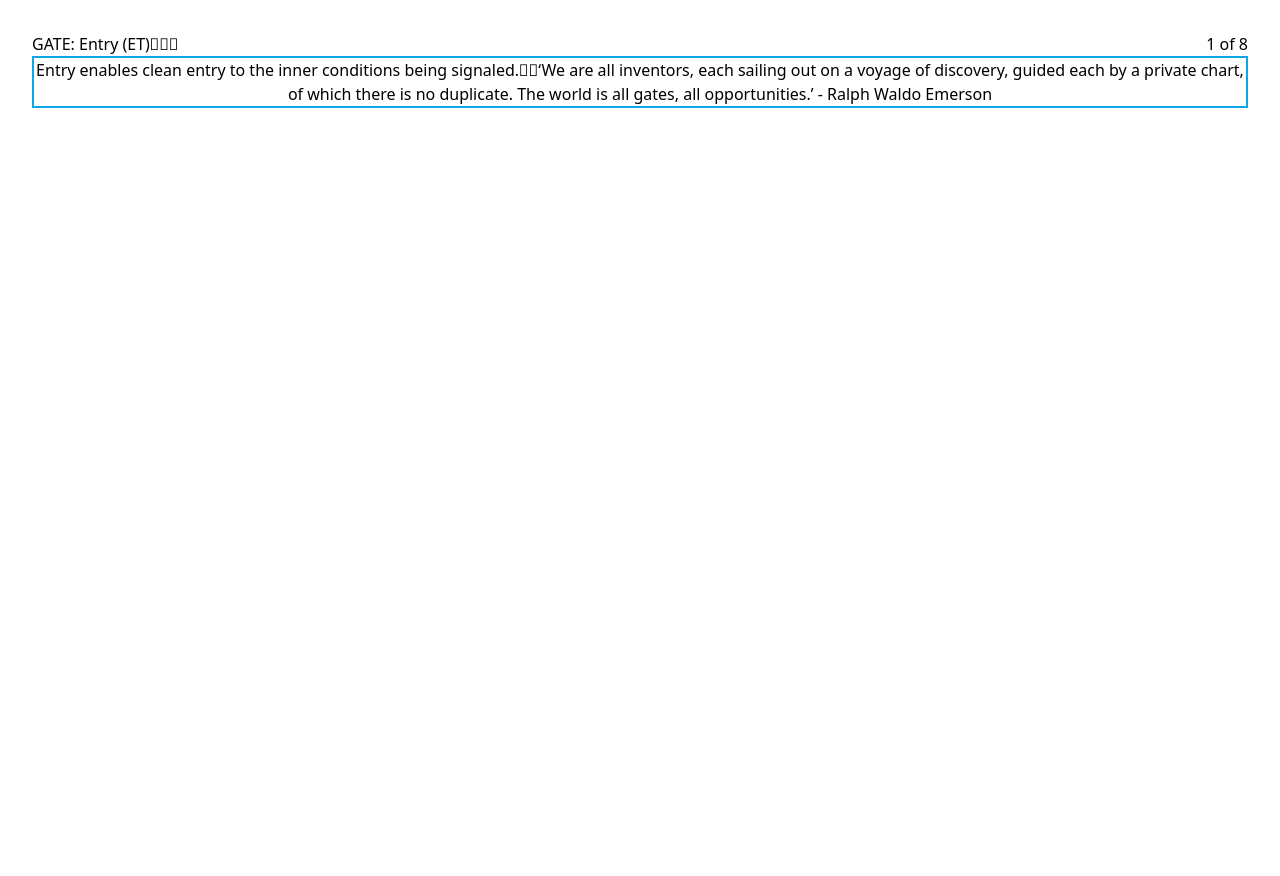
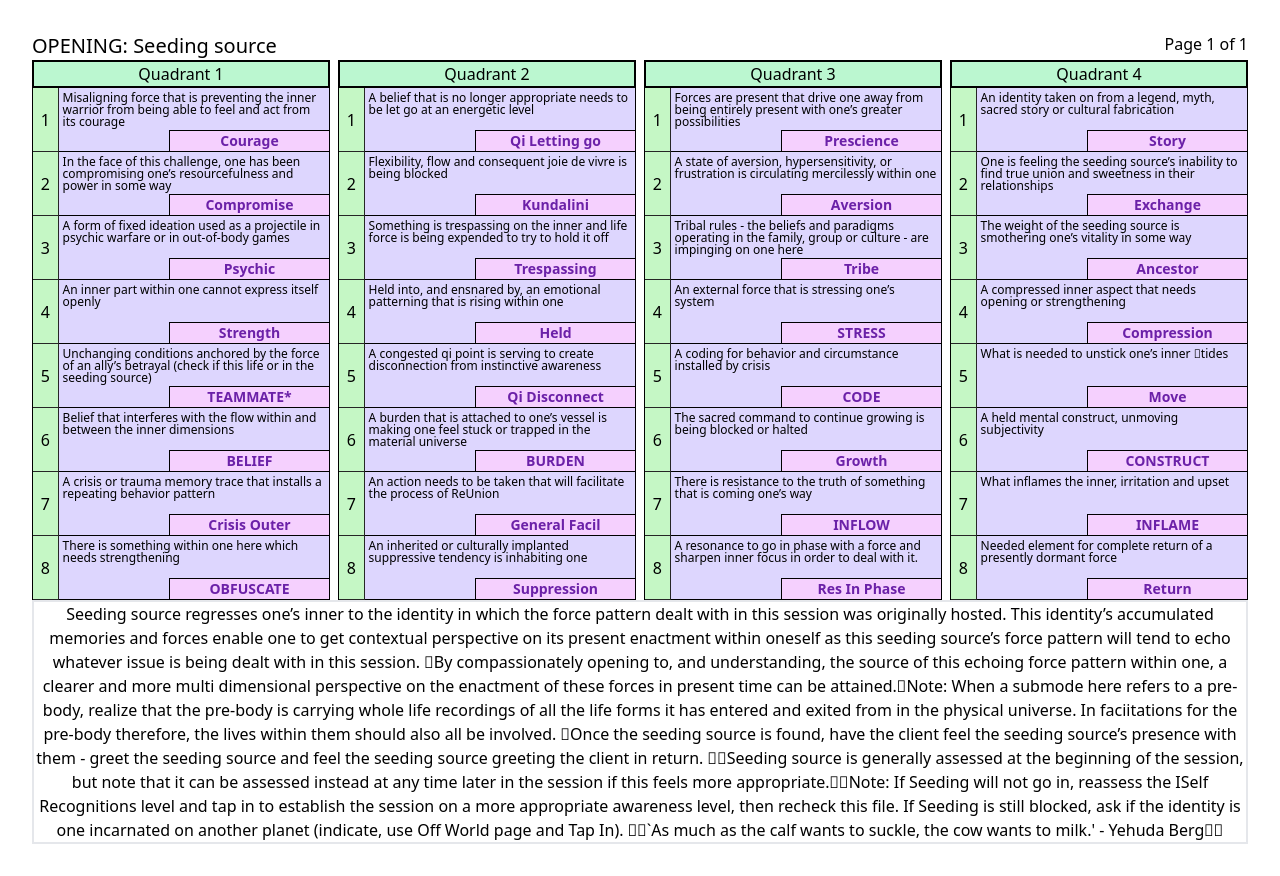
Before and after one commit to shalin1/reu, a React (Vite) app: page / in a window 1280 px wide. Before the commit the page ends 800 px from the top, so only its background shows below. Built offline with nearby package versions, Linux system fonts and the light colour scheme.

Commit message:
Officially joining the tailwind fan club

```diff
--- a/package.json
+++ b/package.json
@@ -9,10 +9,12 @@
     "preview": "vite preview"
   },
   "dependencies": {
+    "lodash": "^4.17.21",
     "react": "^18.2.0",
     "react-dom": "^18.2.0"
   },
   "devDependencies": {
+    "@types/lodash": "^4.14.191",
     "@types/papaparse": "^5.3.5",
     "@types/react": "^18.0.26",
     "@types/react-dom": "^18.0.9",
--- a/src/App.css
+++ b/src/App.css
@@ -3,18 +3,6 @@
   margin: 0 auto;
   padding: 2rem;
   text-align: center;
-}
-
-.logo {
-  height: 6em;
-  padding: 1.5em;
-  will-change: filter;
-}
-.logo:hover {
-  filter: drop-shadow(0 0 2em #646cffaa);
-}
-.logo.react:hover {
-  filter: drop-shadow(0 0 2em #61dafbaa);
 }
 
 @keyframes logo-spin {
@@ -27,15 +15,4 @@
 }
 
 @media (prefers-reduced-motion: no-preference) {
-  a:nth-of-type(2) .logo {
-    animation: logo-spin infinite 20s linear;
-  }
 }
-
-.card {
-  padding: 2em;
-}
-
-.read-the-docs {
-  color: #888;
-}
--- /dev/null
+++ b/src/FileLinks.tsx
@@ -0,0 +1,38 @@
+import React from "react";
+import range from 'lodash/range'
+
+interface Props {
+    file:any
+}
+
+const FileLinks:React.FC<Props> = ({file}) => (
+    <div className="flex flex-col sm:grid sm:grid-cols-2 lg:grid-cols-4 gap-2">
+        {range(1,5).map(quadrant => (
+            <div className='flex flex-col border-x-[1px] border-black' key={quadrant}>
+                <h3 className='bg-green-200 border-black border-y-2 border-x-[1px]'>Quadrant {quadrant}</h3>
+                {range(1,9).map((linkNum)=>{
+                    const link = file[`q${quadrant}_link_${linkNum}`]
+                    const linkDescription = file[`q${quadrant}_link_${linkNum}_description`]
+
+                    return (
+                        <div className="flex h-16 relative" key={`q${quadrant}_link_${linkNum}`}>
+                            <div className="w-[28px] flex items-center justify-center border-neutral-800 border-r-[1px] border-b-[1px] bg-[#c5f7c5]">
+                                {linkNum}
+                            </div>
+                            <div className='w-full p-1 border-solid border-b-[1px] border-black text-left text-xs leading-none bg-violet-200'>
+                                {linkDescription}
+                            </div>
+                            <div className='absolute bottom-0 right-0 bg-fuchsia-200 w-40 border-y-[1px] border-l-[1px] border-black text-sm text-purple-800 font-bold'>
+                                {link}
+                            </div>
+                        </div>
+                    )
+                })}
+            </div>
+        ))}
+    </div>
+)
+
+
+
+export default FileLinks
--- a/src/ReunionFiles.tsx
+++ b/src/ReunionFiles.tsx
@@ -1,4 +1,5 @@
 import React from "react";
+import FileLinks from "./FileLinks";
 
 interface Props {
     data: {
@@ -14,15 +15,17 @@ const ReunionFiles:React.FC<Props> = ({data,loading}) => {
     if(loading) return<h1>Loading...</h1>
     if(data.length==0) return <h1>Nothing found</h1>
 
-    const {description,name,num_pages,page} = data[0]
+    const file = data[0]
+    const {description,name,num_pages,page} = data[10]
 
     return (
         <>
             <div className='flex justify-between'>
-                <h1>{name}</h1>
-                <span>{page} of {num_pages}</span>
+                <h1 className='text-xl'>{name}</h1>
+                <span>Page {page} of {num_pages}</span>
             </div>
-            <div className='border-solid border-2 border-sky-500'>
+            <FileLinks file={file}/>
+            <div className='border-solid border-2 border-grey-700'>
                 {description}
             </div>
         </>
```
Also changed, not shown: 1 other file (tests, documents, lock files or other folders).
